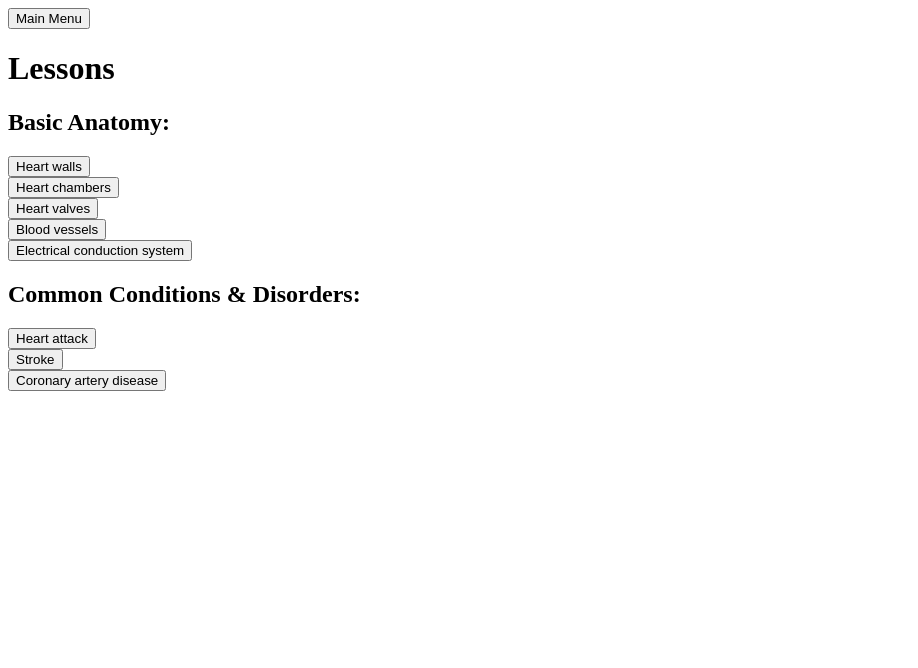
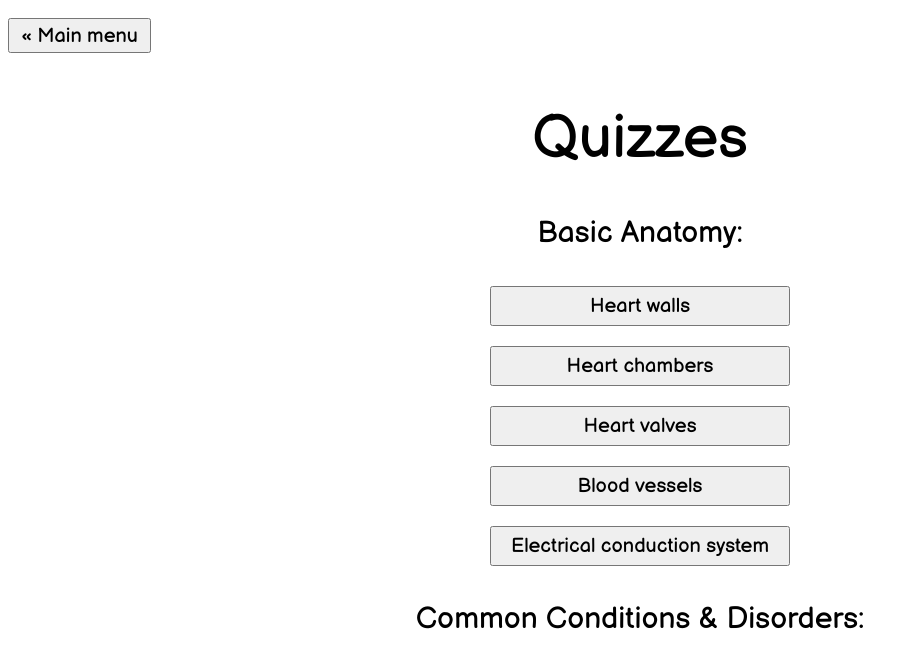
Before and after one commit to freny1/nea, a Flask app: page /quiz in a window 1280 px wide. Shown: the top 668 px of the page, without its empty margins (0-918 px from the left). Run offline with Flask 3, Linux system fonts and the light colour scheme.

Commit message:
updated css

```diff
--- a/app.py
+++ b/app.py
@@ -24,6 +24,9 @@ def lessons():
 def quiz():
   return render_template('quiz.html')
 
+@app.route("/quiz-history")
+def quiz_history():
+  return render_template('quiz history.html')
 
 if __name__ == "__main__":
   app.run(host='0.0.0.0', debug=True)
--- a/templates/quiz.html
+++ b/templates/quiz.html
@@ -1,24 +1,57 @@
 <!DOCTYPE html>
 <html>
   <head>
-    <a class="back" href="/"><button class="mainmenu">Main Menu</button></a>
-    <h1>Lessons</h1>
+    <link href='https://fonts.googleapis.com/css?family=Balsamiq Sans' rel='stylesheet'>
+    <link rel="shortcut icon" href="{{ url_for('static', filename ='favicon.png') }}">
+    <a class="back" href="/"><button class="mainmenu">&laquo; Main menu</button></a>
+    <title>Quizzes</title>
+    <h1>Quizzes</h1>
     <h2>Basic Anatomy:</h2>
   </head>
-  <button>Heart walls</button>
+  <style>
+    h1 {
+      font-size: 60px;
+      font-weight: 100;
+      font-family: 'Balsamiq Sans';
+      text-align: center;
+    }
+
+    .mainmenu {
+      text-align:center;
+      font-size: 20px;
+      font-family: 'Balsamiq Sans';
+      width: 143px;
+      height: 35px;
+      margin: 10px auto;
+    }
+
+    h2 {
+      font-size: 30px;
+      font-weight: 100;
+      font-family: 'Balsamiq Sans';
+      text-align: center;
+    }
+
+    .option {
+      text-align:center;
+      font-size: 20px;
+      font-family: 'Balsamiq Sans';
+      width: 300px;
+      height: 40px;
+      margin: 10px auto;
+    }
+  </style>
+  <div style="text-align:center;">
+    <button class='option'>Heart walls</button>
     <br>
-  <button>Heart chambers</button>
+    <button class='option'>Heart chambers</button>
     <br>
-  <button>Heart valves</button>
+    <button class='option'>Heart valves</button>
     <br>
-  <button>Blood vessels</button>
+    <button class='option'>Blood vessels</button>
     <br>
-  <button>Electrical conduction system</button>
+    <button class='option'>Electrical conduction system</button>
     <br>
     <h2>Common Conditions & Disorders:</h2>
-  <button>Heart attack</button>
-  <br>
-  <button>Stroke</button>
-  <br>
-  <button>Coronary artery disease</button>
+  </div>
 </html>
```
Also changed, not shown: templates/account.html (+57 -9 lines), templates/lessons.html (+49 -15 lines), templates/login.html (+31 -4 lines), templates/quiz history.html (+55 -12 lines). Lines whose indentation alone changed are shown as unchanged.
